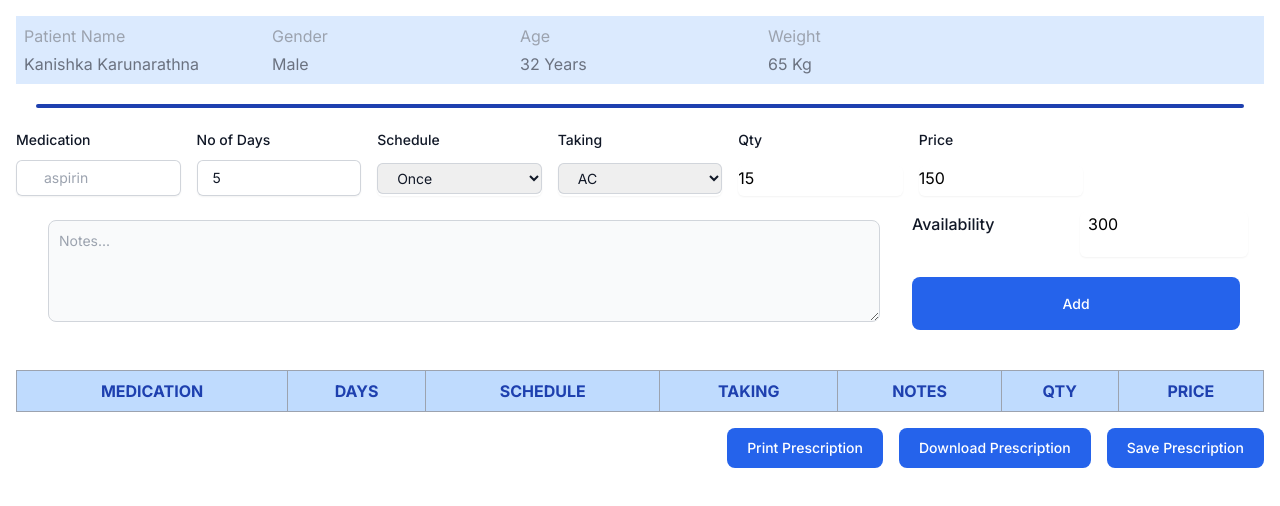
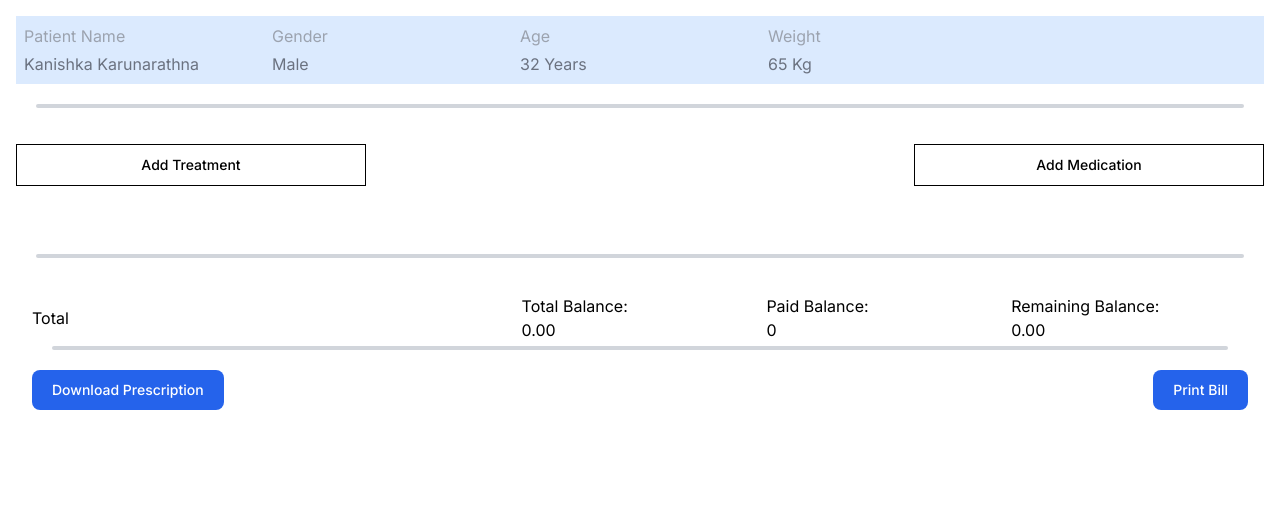
Before and after one commit to chan4lk/medi98, a Next.js app in the folder prescription-builder/: page / in a window 1280 px wide. Shown: the top 506 px of the page. Built offline with nearby package versions, Linux system fonts and the light colour scheme.

Commit message:
Woeked Done

```diff
--- a/prescription-builder/app/page.tsx
+++ b/prescription-builder/app/page.tsx
@@ -1,4 +1,4 @@
-import NewPage from '@/components/newPage';
+import NewPage from '@/components/MedicationCal';
 import React from 'react';
 
 const App: React.FC = () => {
--- a/prescription-builder/components/Line.tsx
+++ b/prescription-builder/components/Line.tsx
@@ -1,3 +1,3 @@
 import React from 'react';
 
-export const Line = () => <hr className="w-200 h-1 mx-5 my-4 bg-blue-800 border-0 rounded md:my-1 dark:bg-sky-600" />;
+export const Line = () => <hr className="w-200 h-1 mx-5 my-4 bg-gray-300 border-0 rounded md:my-1 dark:bg-sky-600" />;
--- a/prescription-builder/components/MedicationCal.tsx
+++ b/prescription-builder/components/MedicationCal.tsx
@@ -6,44 +6,56 @@ import { MediColumn } from './MediColumn';
 import MedicationSelection from './MedicationSelection';
 import jsPDF from 'jspdf';
 
+
+
+
 interface TreatmentDetail {
     description: string;
-    unitPrice: number;
-    discount: number;
+    unitPrice: string;
+    discount: string;
     price: number;
 }
 
 interface MedicationDetail {
     medication: string;
     quantity: number;
-    unitPrice: number;
-    discount: number;
+    unitPrice: string;
+    discount: string;
     price: number;
 }
 
 const PatientManagementSystem: React.FC = () => {
     const [treatmentDetails, setTreatmentDetails] = useState<TreatmentDetail[]>([]);
     const [medicationDetails, setMedicationDetails] = useState<MedicationDetail[]>([]);
+    const [paidBalance, setPaidBalance] = useState<number>(0); // Adding paidBalance state
     const [discount, setDiscount] = useState<number>(0);
 
     const handleAddTreatment = () => {
         const newTreatmentDetails: TreatmentDetail = {
             description: "",
-            unitPrice: 0,
-            discount: 0,
+            unitPrice: "1000.00",
+            discount: "0.00%",
             price: 0
         };
+        // Calculate price with two decimal places
+        newTreatmentDetails.price = parseFloat(newTreatmentDetails.unitPrice) * (1 - parseFloat(newTreatmentDetails.discount) / 100);
+        // Format price to two decimal places
+        newTreatmentDetails.price = parseFloat(newTreatmentDetails.price.toFixed(2));
         setTreatmentDetails([...treatmentDetails, newTreatmentDetails]);
     };
 
     const handleAddMedication = () => {
         const newMedicationDetails: MedicationDetail = {
             medication: "",
-            quantity: 0,
-            unitPrice: 0,
-            discount: 0,
+            quantity: 15,
+            unitPrice: "10.00",
+            discount: "0.00%",
             price: 0
         };
+        // Calculate price with two decimal places
+        newMedicationDetails.price = parseFloat(newMedicationDetails.unitPrice) * newMedicationDetails.quantity * (1 - parseFloat(newMedicationDetails.discount) / 100);
+        // Format price to two decimal places
+        newMedicationDetails.price = parseFloat(newMedicationDetails.price.toFixed(2));
         setMedicationDetails([...medicationDetails, newMedicationDetails]);
     };
 
@@ -55,18 +67,20 @@ const PatientManagementSystem: React.FC = () => {
 
     const handleUnitPriceChange = (index: number, e: React.ChangeEvent<HTMLInputElement>) => {
         const newTreatmentDetails = [...treatmentDetails];
-        newTreatmentDetails[index].unitPrice = parseFloat(e.target.value);
-        newTreatmentDetails[index].price = newTreatmentDetails[index].unitPrice * (1 - newTreatmentDetails[index].discount / 100);
+        newTreatmentDetails[index].unitPrice = e.target.value;
+        const unitPriceNumber = parseFloat(e.target.value) || 0;
+        newTreatmentDetails[index].price = unitPriceNumber * (1 - parseFloat(newTreatmentDetails[index].discount) / 100);
+        newTreatmentDetails[index].price = parseFloat(newTreatmentDetails[index].price.toFixed(2));
         setTreatmentDetails(newTreatmentDetails);
     };
 
     const handleDiscountChange = (index: number, e: React.ChangeEvent<HTMLInputElement>) => {
         const newTreatmentDetails = [...treatmentDetails];
-        newTreatmentDetails[index].discount = parseFloat(e.target.value);
-        newTreatmentDetails[index].price = newTreatmentDetails[index].unitPrice * (1 - newTreatmentDetails[index].discount / 100);
+        newTreatmentDetails[index].discount = e.target.value;
+        newTreatmentDetails[index].price = parseFloat(newTreatmentDetails[index].unitPrice) * (1 - parseFloat(e.target.value) / 100);
+        newTreatmentDetails[index].price = parseFloat(newTreatmentDetails[index].price.toFixed(2));
         setTreatmentDetails(newTreatmentDetails);
     };
-
 
     const handleMedicationChange = (index: number, medication: string) => {
         const newMedicationDetails = [...medicationDetails];
@@ -74,48 +88,57 @@ const PatientManagementSystem: React.FC = () => {
         setMedicationDetails(newMedicationDetails);
     };
 
-    // In your JSX where you render MedicationSelection:
-
-
-
     const handleQuantityChange = (index: number, e: React.ChangeEvent<HTMLInputElement>) => {
         const newMedicationDetails = [...medicationDetails];
         newMedicationDetails[index].quantity = parseInt(e.target.value);
+        // Recalculate medication price when quantity changes
+        newMedicationDetails[index].price = parseFloat(newMedicationDetails[index].unitPrice) * newMedicationDetails[index].quantity * (1 - parseFloat(newMedicationDetails[index].discount) / 100);
+        newMedicationDetails[index].price = parseFloat(newMedicationDetails[index].price.toFixed(2));
         setMedicationDetails(newMedicationDetails);
     };
 
     const handleMedicationUnitPriceChange = (index: number, e: React.ChangeEvent<HTMLInputElement>) => {
         const newMedicationDetails = [...medicationDetails];
-        newMedicationDetails[index].unitPrice = parseFloat(e.target.value);
+        newMedicationDetails[index].unitPrice = e.target.value;
+        // Recalculate medication price when unit price changes
+        newMedicationDetails[index].price = parseFloat(e.target.value) * newMedicationDetails[index].quantity * (1 - parseFloat(newMedicationDetails[index].discount) / 100);
+        newMedicationDetails[index].price = parseFloat(newMedicationDetails[index].price.toFixed(2));
         setMedicationDetails(newMedicationDetails);
     };
 
     const handleMedicationDiscountChange = (index: number, e: React.ChangeEvent<HTMLInputElement>) => {
         const newMedicationDetails = [...medicationDetails];
-        newMedicationDetails[index].discount = parseFloat(e.target.value);
+        newMedicationDetails[index].discount = e.target.value;
+        // Recalculate medication price when discount changes
+        newMedicationDetails[index].price = parseFloat(newMedicationDetails[index].unitPrice) * newMedicationDetails[index].quantity * (1 - parseFloat(e.target.value) / 100);
+        newMedicationDetails[index].price = parseFloat(newMedicationDetails[index].price.toFixed(2));
         setMedicationDetails(newMedicationDetails);
     };
+
+    // Calculate total balance including both treatments and medications
+    const totalBalance = treatmentDetails.reduce((acc, curr) => acc + curr.price, 0) +
+        medicationDetails.reduce((acc, curr) => acc + curr.price, 0);
+
+    const remainingBalance = totalBalance - paidBalance;
 
     const handlePrintBill = () => {
         window.print();
     };
+    const downloadPrescription = () => {
+        const doc = new jsPDF();
 
-    const handleDownload = () => {
-        const doc = new jsPDF();
-        doc.text('Prescription Details', 10, 10);
-        let y = 20;
+        // Add content to the PDF
+        doc.text('Prescription', 10, 10);
+        doc.text('Medications:', 10, 20);
+        // Add medication details
         medicationDetails.forEach((medication, index) => {
-            const price = medication.quantity * medication.unitPrice * (1 - medication.discount / 100);
-            doc.text(`Medication: ${medication.medication}`, 10, y);
-            doc.text(`Quantity: ${medication.quantity}`, 10, y + 10);
-            doc.text(`Unit Price: ${medication.unitPrice}`, 10, y + 20);
-            doc.text(`Discount: ${medication.discount}`, 10, y + 30);
-            doc.text(`Price: ${price}`, 10, y + 40);
-            y += 50;
+            const yPos = 30 + index * 10; // Adjust yPos based on index
+            doc.text(`${medication.medication}: ${medication.quantity} units`, 10, yPos);
         });
+
+        // Save the PDF
         doc.save('prescription.pdf');
     };
-
     return (
         <div className='p-4 grid grid-cols-1 gap-4 bg-midnight text-tahiti'>
             <div className="bg-blue-100 text-white p-2">
@@ -124,40 +147,47 @@ const PatientManagementSystem: React.FC = () => {
             <Line />
             <div className="flex justify-between pt-4">
     <button
-                    className="text-white font-medium rounded-lg text-sm px-5 py-2.5 mr-4 bg-blue-600 hover:bg-blue-700 focus:outline-none focus:ring-2 focus:ring-blue-800"
+        className="text-black font-medium text-sm px-5 py-2.5 bg-white border border-black hover:bg-blue-300 hover:border-transparent focus:outline-none focus:ring-2 focus:ring-blue-800 transition duration-200"
         onClick={handleAddTreatment}
+        style={{ width: '350px' }} // Set custom width for the button
     >
         Add Treatment
     </button>
     <button
-                    className="text-white font-medium rounded-lg text-sm px-5 py-2.5 bg-blue-600 hover:bg-blue-700 focus:outline-none focus:ring-2 focus:ring-blue-800"
+        className="text-black font-medium text-sm px-5 py-2.5 bg-white border border-black hover:bg-blue-300 hover:border-transparent focus:outline-none focus:ring-2 focus:ring-blue-800 transition duration-200"
         onClick={handleAddMedication}
+        style={{ width: '350px' }} // Set custom width for the button
     >
         Add Medication
     </button>
 </div>
+
+
+
            <div className='p-4'>
     {treatmentDetails.map((treatment, index) => (
-                    <div key={index} className="grid grid-cols-4 gap-2">
+        <div key={index} className="grid grid-cols-5 gap-2" style={{ marginBottom: '20px' }}> {/* Add margin bottom */}
             <MediColumn label="Treatment" columnFor={`treatment-description-${index}`}>
                 <input type="text" value={treatment.description} onChange={(e) => handleDescriptionChange(index, e)} />
             </MediColumn>
+            <MediColumn label="" columnFor={`treatment-description-${index}`}>
+                <input type="" value={treatment.description} onChange={(e) => handleDescriptionChange(index, e)} />
+            </MediColumn>
             <MediColumn label="Unit Price" columnFor={`unit-price-${index}`}>
-                            <input type="number" value={treatment.unitPrice} onChange={(e) => handleUnitPriceChange(index, e)} />
+                <input type="text" value={treatment.unitPrice} onChange={(e) => handleUnitPriceChange(index, e)} />
             </MediColumn>
             <MediColumn label="Discount" columnFor={`discount-${index}`}>
-                            <input type="number" value={treatment.discount} onChange={(e) => handleDiscountChange(index, e)} />
+                <input type="text" value={treatment.discount} onChange={(e) => handleDiscountChange(index, e)} />
             </MediColumn>
             <MediColumn label="Price" columnFor={`price-${index}`}>
-                            <span>{treatment.price}</span>
+                <span>{treatment.price.toFixed(2)}</span>
             </MediColumn>
         </div>
     ))}
     {medicationDetails.map((medication, index) => (
-                    <div key={index} className="grid grid-cols-4 gap-2">
+        <div key={index} className="grid grid-cols-5 gap-2">
             <MedicationSelection
                 onSelect={(selection) => handleMedicationChange(index, selection)}
-                            // Here you can pass props like medication options if needed
             />
             <MediColumn label="Quantity" columnFor={`quantity-${index}`}>
                 <input type="number" value={medication.quantity} onChange={(e) => handleQuantityChange(index, e)} />
@@ -166,31 +196,72 @@ const PatientManagementSystem: React.FC = () => {
                 <input type="number" value={medication.unitPrice} onChange={(e) => handleMedicationUnitPriceChange(index, e)} />
             </MediColumn>
             <MediColumn label="Discount" columnFor={`medication-discount-${index}`}>
-                            <input type="number" value={medication.discount} onChange={(e) => handleMedicationDiscountChange(index, e)} />
+                <input type="text" value={medication.discount} onChange={(e) => handleMedicationDiscountChange(index, e)} />
             </MediColumn>
             <MediColumn label="Price" columnFor={`medication-price-${index}`}>
-                            <span>{medication.price}</span>
+                <span>{medication.price.toFixed(2)}</span>
             </MediColumn>
         </div>
     ))}
 </div>
-            <div className="overflow-x-auto">
+<Line />
+
+
+<div className='p-4'>
+
+                <div className="grid grid-cols-5 gap-2">
+                     {/* Use grid to align payment details */}
+    <div className="flex items-center"> {/* Use flex for label and input alignment */}
+        <p className="mr-2">Total</p>
+
+    </div>
+    <div className="flex items-center"> {/* Use flex for label and input alignment */}
+        <p className="mr-2"></p>
+
+    </div>
+    <div className="flex flex-col "> {/* Use flex for label and input alignment */}
+        <p className="mr-2">Total Balance:</p>
+        <span>{totalBalance.toFixed(2)}</span>
+
+    </div>
+
+    <div className="flex flex flex-col"> {/* Use flex for label and input alignment */}
+        <p className="mr-2">Paid Balance:</p>
+        <input type="text" value={paidBalance} onChange={(e) => setPaidBalance(parseFloat(e.target.value))} />
+    </div>
+    <div className="flex flex flex-col"> {/* Use flex for label and input alignment */}
+        <p className="mr-2">Remaining Balance:</p>
+        <span>{remainingBalance.toFixed(2)}</span>
+    </div>
+
+
+</div>
+<Line />
+
+
 <div className="flex justify-between pt-4">
+    <div>
         <button
-                        className="text-white font-medium rounded-lg text-sm px-5 py-2.5 bg-blue-600 hover:bg-blue-700 focus:outline-none focus:ring-2 focus:ring-blue-800"
-                        onClick={handleDownload}
+            className="text-white font-medium rounded-lg text-sm px-5 py-2.5 mr-4 bg-blue-600 hover:bg-blue-700 focus:outline-none focus:ring-2 focus:ring-blue-800"
+            onClick={downloadPrescription}
         >
             Download Prescription
         </button>
+    </div>
+    <div>
         <button
-                        className="text-white font-medium rounded-lg text-sm px-5 py-2.5 mr-4 bg-blue-600 hover:bg-blue-700 focus:outline-none focus:ring-2 focus:ring-blue-800"
-                        onClick={handlePrintBill}
+            className="text-white font-medium rounded-lg text-sm px-5 py-2.5 bg-blue-600 hover:bg-blue-700 focus:outline-none focus:ring-2 focus:ring-blue-800"
+            onClick={() => window.print()}
         >
             Print Bill
         </button>
     </div>
 </div>
+
+
                 </div>
+            </div>
+
     );
 };
 
```
Lines whose indentation alone changed are shown as unchanged.
